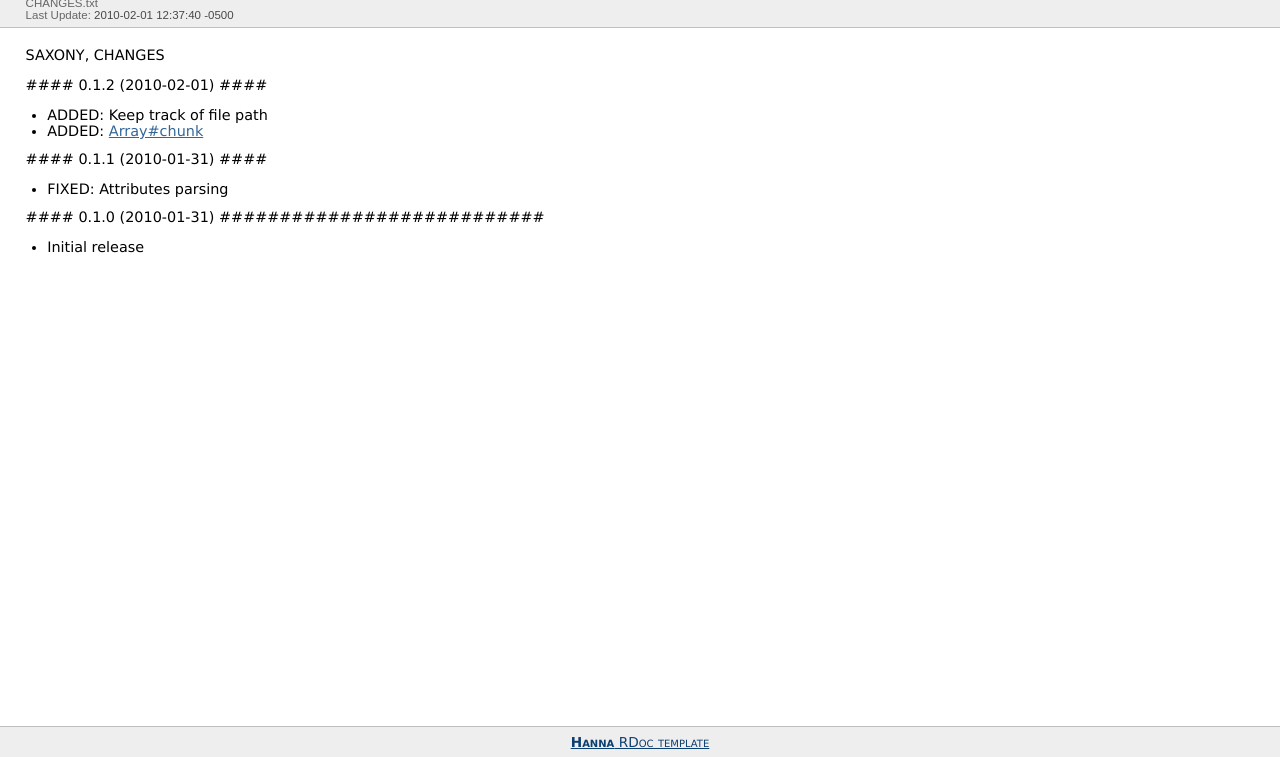
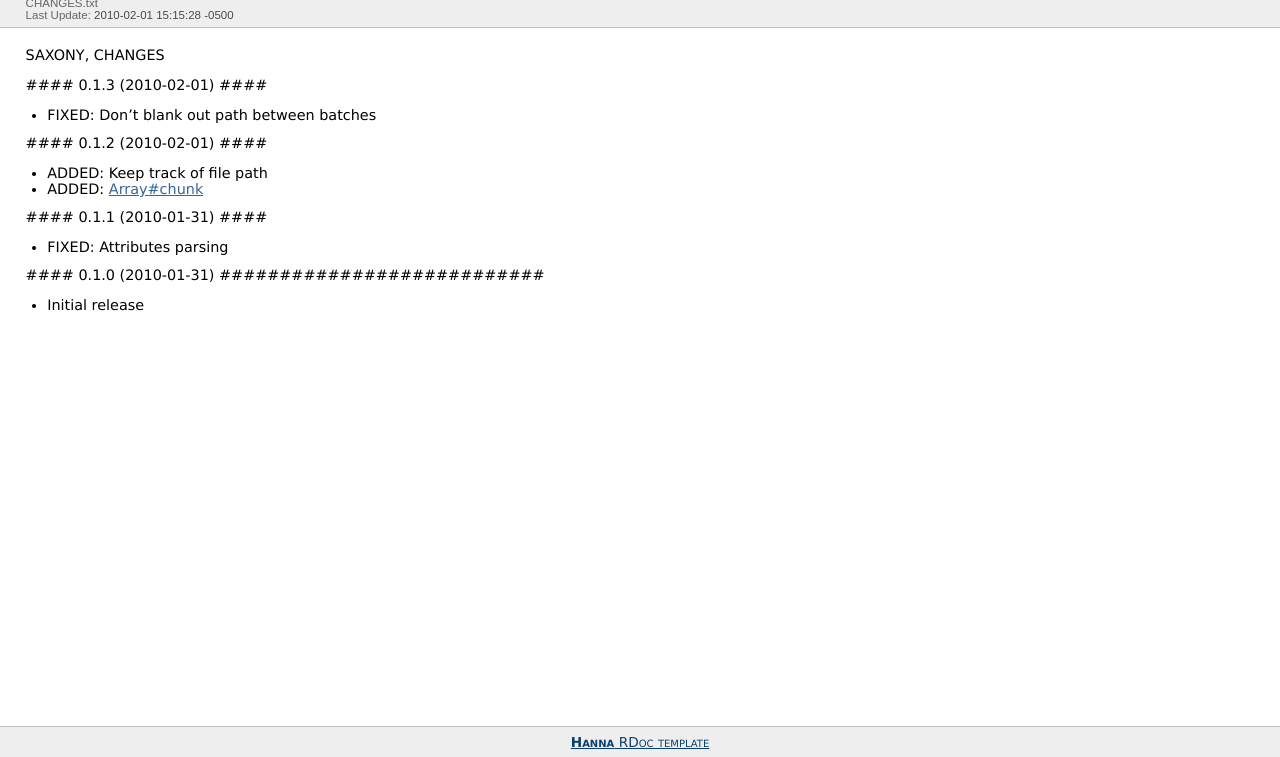
Before and after one commit to delano/saxony, a plain HTML site: page files/CHANGES_txt.html in a window 1280 px wide. Shown: the part 43-800 px from the top of the page. Drawn offline with Linux system fonts and the light colour scheme.

Commit message:
Updated docs

```diff
--- a/files/CHANGES_txt.html
+++ b/files/CHANGES_txt.html
@@ -31,7 +31,7 @@
         </div>
         <div class='last-update'>
           Last Update:
-          <span class='datetime'>2010-02-01 12:37:40 -0500</span>
+          <span class='datetime'>2010-02-01 15:15:28 -0500</span>
         </div>
       </div>
       <div id='content'>
@@ -40,6 +40,14 @@
             <p>
             SAXONY, CHANGES
             </p>
+            <p>
+            #### 0.1.3 (2010-02-01) ####
+            </p>
+            <ul>
+            <li>FIXED: Don&#8217;t blank out path between batches
+
+            </li>
+            </ul>
             <p>
             #### 0.1.2 (2010-02-01) ####
             </p>
```
Also changed, not shown: classes/Saxony.html (+1 -1 lines), files/LICENSE_txt.html (+1 -1 lines), files/README_md.html (+1 -1 lines), files/lib/saxony_rb.html (+1 -1 lines), 1 other file.
